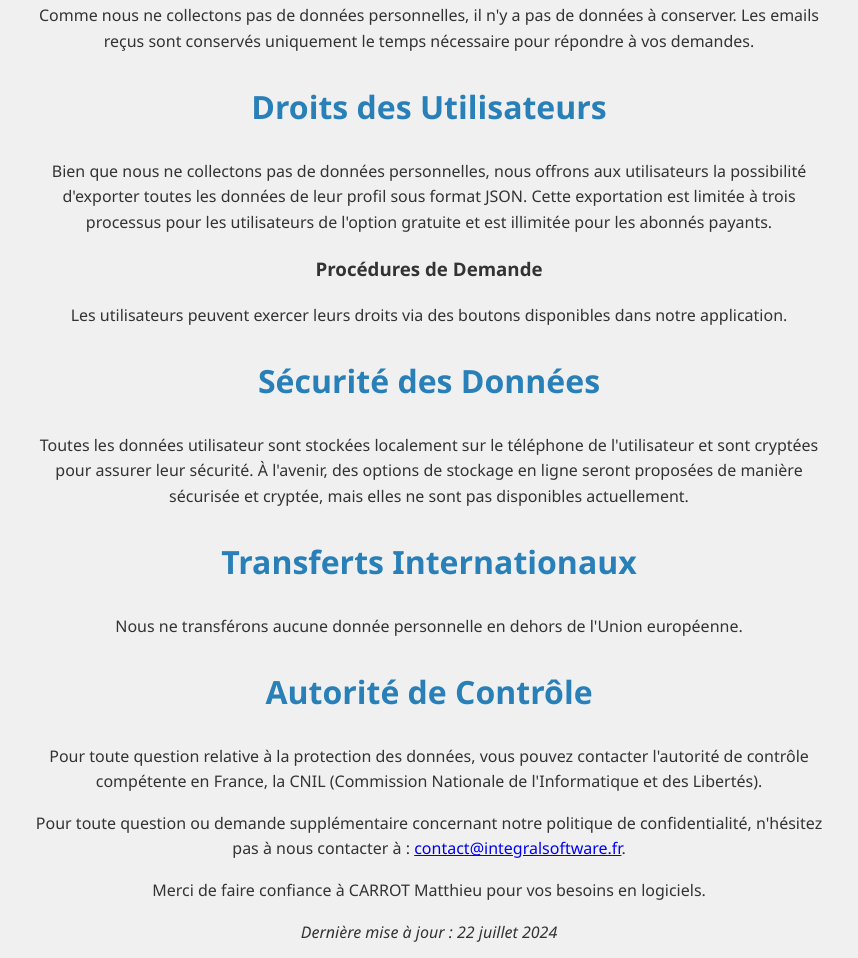
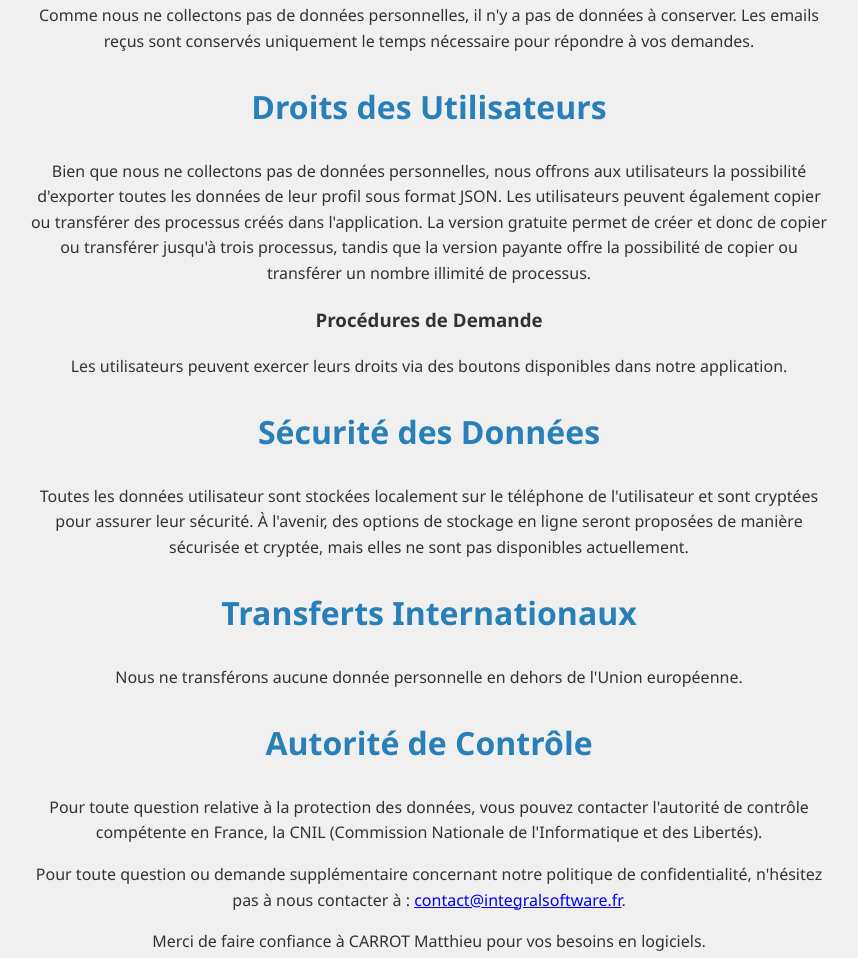
Before and after one commit to Matthieu-prog/integral-Software.github.io, a plain HTML site: page politique.html in a window 1280 px wide. Shown: the part 995-1953 px from the top of the page, without its empty margins (211-1069 px from the left). Drawn offline with Linux system fonts and the light colour scheme.

Commit message:
Update politique.html

```diff
--- a/politique.html
+++ b/politique.html
@@ -33,7 +33,7 @@
     <p>Comme nous ne collectons pas de données personnelles, il n'y a pas de données à conserver. Les emails reçus sont conservés uniquement le temps nécessaire pour répondre à vos demandes.</p>
 
     <h2>Droits des Utilisateurs</h2>
-    <p>Bien que nous ne collectons pas de données personnelles, nous offrons aux utilisateurs la possibilité d'exporter toutes les données de leur profil sous format JSON. Cette exportation est limitée à trois processus pour les utilisateurs de l'option gratuite et est illimitée pour les abonnés payants.</p>
+    <p>Bien que nous ne collectons pas de données personnelles, nous offrons aux utilisateurs la possibilité d'exporter toutes les données de leur profil sous format JSON. Les utilisateurs peuvent également copier ou transférer des processus créés dans l'application. La version gratuite permet de créer et donc de copier ou transférer jusqu'à trois processus, tandis que la version payante offre la possibilité de copier ou transférer un nombre illimité de processus.</p>
 
     <h3>Procédures de Demande</h3>
     <p>Les utilisateurs peuvent exercer leurs droits via des boutons disponibles dans notre application.</p>
```
